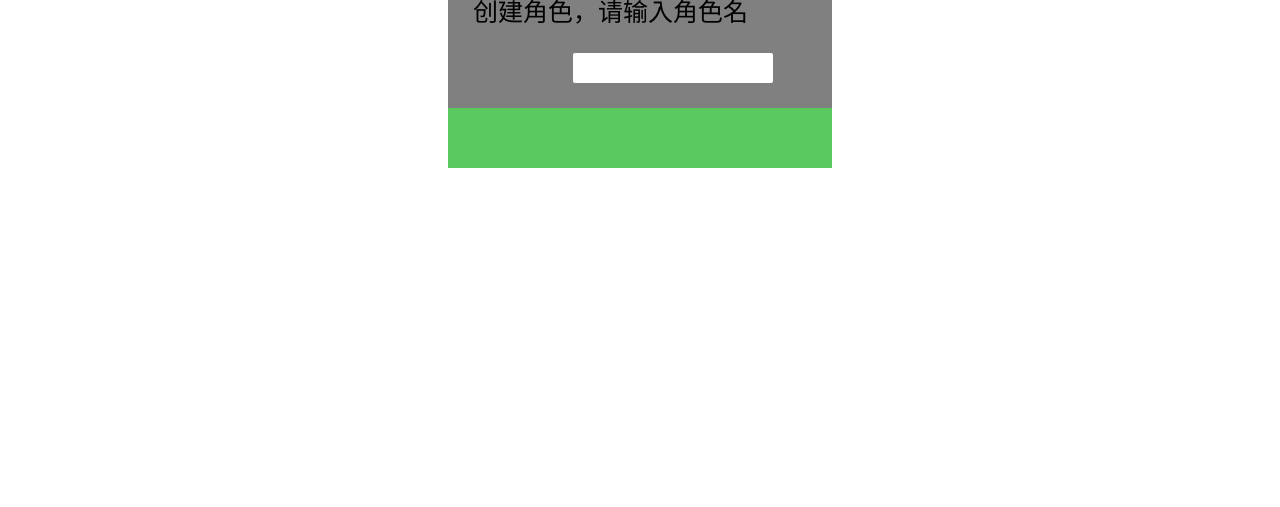
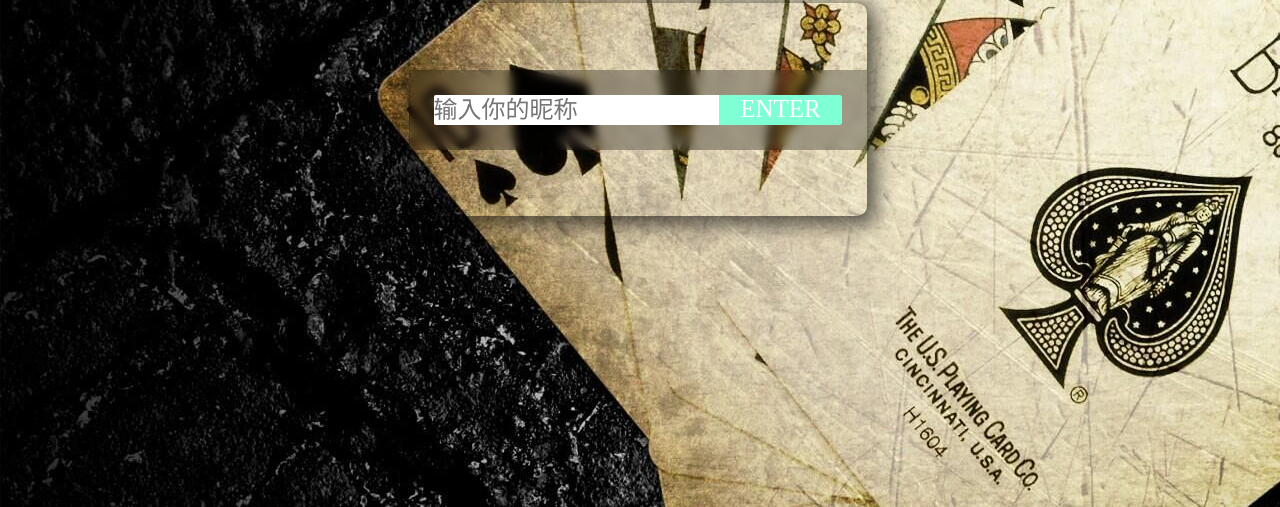
Before and after one commit to xz-liu/414-online, a plain HTML site: page index.html in a window 1280 px wide. Shown: the part 293-800 px from the top of the page. Drawn offline with Linux system fonts and the light colour scheme.

Commit message:
update frontend

```diff
--- a/index.html
+++ b/index.html
@@ -15,18 +15,21 @@
                 <div id="cha_button" class="cha_button user_oper_button">CHA</div>
             </div>
             <div class="user_info">
-                <p id="player_name"></p>
-                <p id="room_passcode"></p>
+                <p id="player_name">asdasd</p>
+                <p id="room_passcode">asdasdsad</p>
                 <div id="start_game_button" class="start_game_button">START</div>
             </div>
         </div>
         <div id="menu_screen" class="menu_screen">
+            <div class="game_title">414-online</div>
             <div id="menu" class="menu">
                 <div class="menu_up"></div>
                 <div id="menu_input" class="menu_input">
                     <div id="menu_name" class="menu_input_content">
-                        <p id="notice_name">创建角色，请输入角色名</p>
-                        <input id="input_name" class="input_name">
+                        <div class="input_container">
+                            <input id="input_name" placeholder="输入你的昵称" class="input">
+                            <div class="input_button">ENTER</div>
+                        </div>
                     </div>
                     <div id="menu_wait"  class="menu_input_content">
                         <p>loading................</p>
@@ -36,13 +39,14 @@
                     </div>
                     <div id="menu_room" class="menu_input_content">
                         <p>你可以加入一个房间</p>
-                        <input id="input_room">
+                        <div class="input_container">
+                            <input id="input_room" placeholder="房间号" class="input">
+                            <div class="input_button">ENTER</div>
+                        </div>
                         <hr>
                         <p>或者创建一个</p>
                         <div id="create_room_button">
                             <span>_CREATE ROOM_</span>
-                            <div></div>
-
                         </div>
                     </div>
                 </div>
--- a/js/entry.js
+++ b/js/entry.js
@@ -194,6 +194,7 @@
 
     (function(){
         enterNameInput();
+        //test();
     })()
 
 
--- a/js/style.js
+++ b/js/style.js
@@ -46,6 +46,8 @@
         width = window.innerWidth,//1536
         height = window.innerHeight;//759
         cssVars.setProperty("--height",window.innerHeight + "px");
+        cssVars.setProperty("--menuWidth",Math.floor(686*width/1920) + "px");
+        cssVars.setProperty("--menuHeight",Math.floor(400*height/1080) + "px");
         cssVars.setProperty("--pokerHeight",Math.floor(150*width/1536) + "px");
         cssVars.setProperty("--pokerMargin",Math.floor(-75*height/759) + "px");
     }
--- a/puke.css
+++ b/puke.css
@@ -10,48 +10,73 @@ body{
     --height:0px;
     --pokerHeight:150px;
     --pokerMargin:-75px;
-    --menuUpHeight:60px;
-    --menuDownHeight:60px;
+    --menuWidth:549px;
+    --menuHeight:549px;
+    --menuUpHeight:90px;
+    --menuDownHeight:90px;
     --userOperWidth:250px;
     --userOperButtonWidth:calc(var(--userOperWidth)*0.34);
-    overflow: hidden;
 }
 .menu_screen{
     position: absolute;
-    background-color: white;
+    background-image: url(4.jpg);
     width: 100%;
     height: var(--height);
 }
-
+.game_title{
+    position: absolute;
+    top: 22%;
+    left: 35%;
+    font-size: 90px;
+    color: white;
+    text-shadow: 2px 2px 10px black;
+}
 .menu{
     position: absolute;
-    width: 30%;
-    left: 35%;
-    top: 25%;
-    background-color: rgb(89, 202, 95);
+    width: var(--menuWidth);
+
+    left: 32%;
+    top: 37%;
+    border-radius: 10px;
+
+    box-shadow: 5px 5px 20px 5px rgba(0,0,0,0.6);
 }
 .menu_input{
     position: relative;
-    width: 100%;
+    width: calc(100% + 1px);
+    left: -1px;
     transition: height 0.2s;
     overflow: hidden;
     height: 0;
-    background-color: gray;
+    background-color: rgba(0,0,0,0.3);
+    backdrop-filter: blur(5px);
+
 }
 .menu_input_content{
     display: none;
     margin: 25px;
+    font-size: 25px;
+    color: white;
 
 }
 .menu_up{
     position: relative;
+    border-top-right-radius: 10px;
+    border-top-left-radius: 10px;
+
     width: 100%;
-    height: var(--menuUpHeight);
+    height: calc(var(--menuHeight)*0.225);
+
+
 }
 .menu_down{
     position: relative;
+    border-bottom-right-radius: 10px;
+    border-bottom-left-radius: 10px;
+
     width: 100%;
-    height: var(--menuDownHeight);
+    height: calc(var(--menuHeight)*0.225);
+
 }
 .game_screen{
 
@@ -59,35 +84,42 @@ body{
     position: absolute;
     width: 100%;
     height: var(--height);
+    background-image: url(5.jpg);
 }
 #notice_name{
-    font-size: 25px;
+
+    color: white;
+}
+.input_container{
+    position: relative;
+    border-radius: 2px;
+    height: 30px;
+    overflow: hidden;
+    background-color: #ff0000;
+}
+.input{
+    position: absolute;
+    font-size: 24px;
+    display: block;
+    height: 100%;
+    width: 70%;
+    border: 0;
+    outline: 0;
+}
+.input_button{
+    position: absolute;
+    height: 100%;
+    width: 30%;
+    right: 0;
+    background-color: aquamarine;
+    text-align: center;
 }
 #input_name{
-    margin-top: 25px;
-    margin-left: 100px;
-    width: 60%;
-    height: 30px;
-    border: 0;
-    border-radius: 2px;
-    font-size: 24px;
-    outline-width: 5px;
-    outline-color: aqua;
-    /*outline-style: solid;
-    outline-width: 2px;
-    outline-color: aqua;*/
+
 }
 
 #input_room{
-    margin-top: 10px;
-    margin-bottom: 10px;
-    width: 60%;
-    height: 30px;
-    border: 0;
-    border-radius: 2px;
-    font-size: 22px;
-    outline-width: 5px;
-    outline-color: aqua;
+
 }
 #create_room_button{
     position: relative;
@@ -98,6 +130,7 @@ body{
     cursor: pointer;
     background-color: gold;
 }
+/*
 #create_room_button div{
     position: absolute;
     transform: rotateZ(135deg);
@@ -110,12 +143,15 @@ body{
     left: -50px;
     transition: left 0.2s;
 }
+*/
 #create_room_button:hover{
 
 }
+/*
 #create_room_button:hover div{
     left: 120px;
 }
+*/
 .user_poker_area{
     position: absolute;
     width: 40%;
```
Also changed, not shown: 4.jpg (added), 5.jpg (added).
